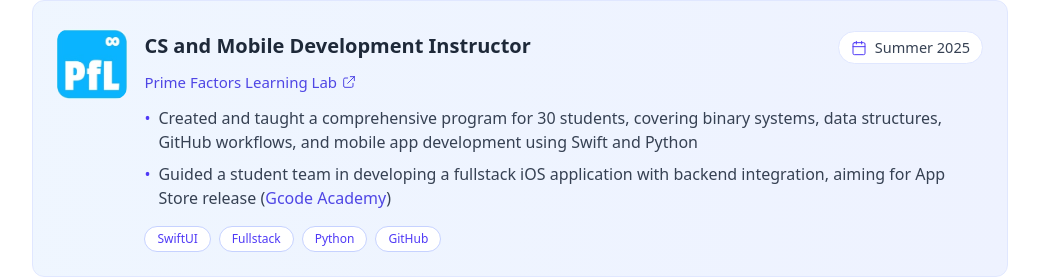
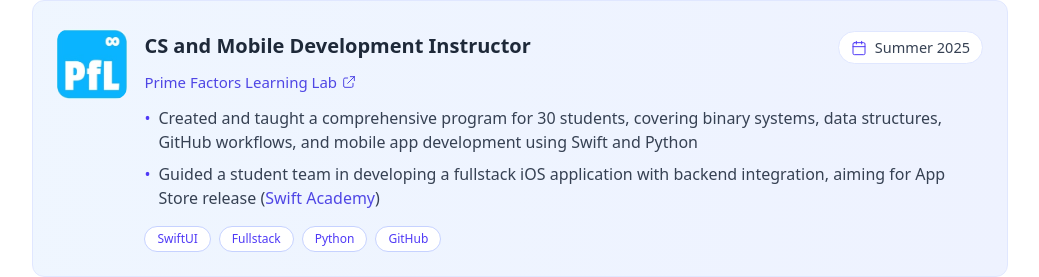
Before and after one commit to estulpz202/personal-website, a Next.js app: page /about in a window 1280 px wide. Shown: the part 748-1025 px from the top of the page, without its empty margins (120-1159 px from the left). Built offline with nearby package versions, Linux system fonts and the light colour scheme.

Commit message:
Update project link for Swift Academy in experience highlights.

```diff
--- a/src/components/about/ExperienceData.ts
+++ b/src/components/about/ExperienceData.ts
@@ -13,7 +13,7 @@ export const experiences: Experience[] = [
     logoSrc: '/images/logos/pfl_logo.jpg',
     highlights: [
       'Created and taught a comprehensive program for 30 students, covering binary systems, data structures, GitHub workflows, and mobile app development using Swift and Python',
-      'Guided a student team in developing a fullstack iOS application with backend integration, aiming for App Store release (<a href="/projects/gcode-academy" class="link">Gcode Academy</a>)',
+      'Guided a student team in developing a fullstack iOS application with backend integration, aiming for App Store release (<a href="/projects/swift-academy" class="link">Swift Academy</a>)',
     ],
     skills: ['SwiftUI', 'Fullstack', 'Python', 'GitHub'],
   },
```
